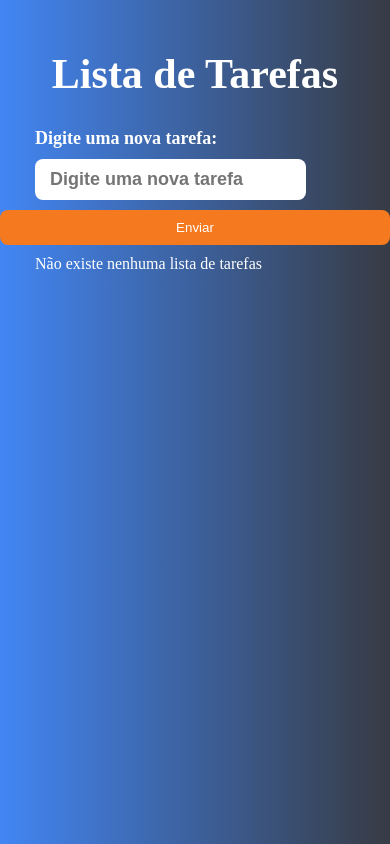
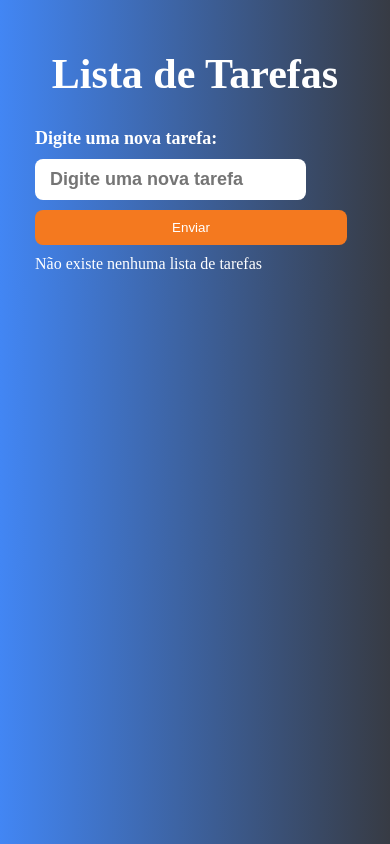
Before and after one commit to cassgkn/react_lista_de_tarefas, a React (Vite) app: page / in a window 390 px wide. Built offline with nearby package versions, Linux system fonts and the light colour scheme.

Commit message:
Update index.css

```diff
--- a/src/index.css
+++ b/src/index.css
@@ -121,7 +121,7 @@ p {
     li {
         width: 93%; /* Tornar os itens da lista ocupando 100% da largura disponível */
         margin-left: 35px;
-        margin-right: 10px
+        margin-right: 10px;
     }
 
     p {
@@ -131,5 +131,8 @@ p {
         display: block;
         align-items: center;
         justify-content: center;
-        width: 100%;
+        width: 80%;
+        margin-left: 35px;
+        margin-right: 10px;
+
 }
```
